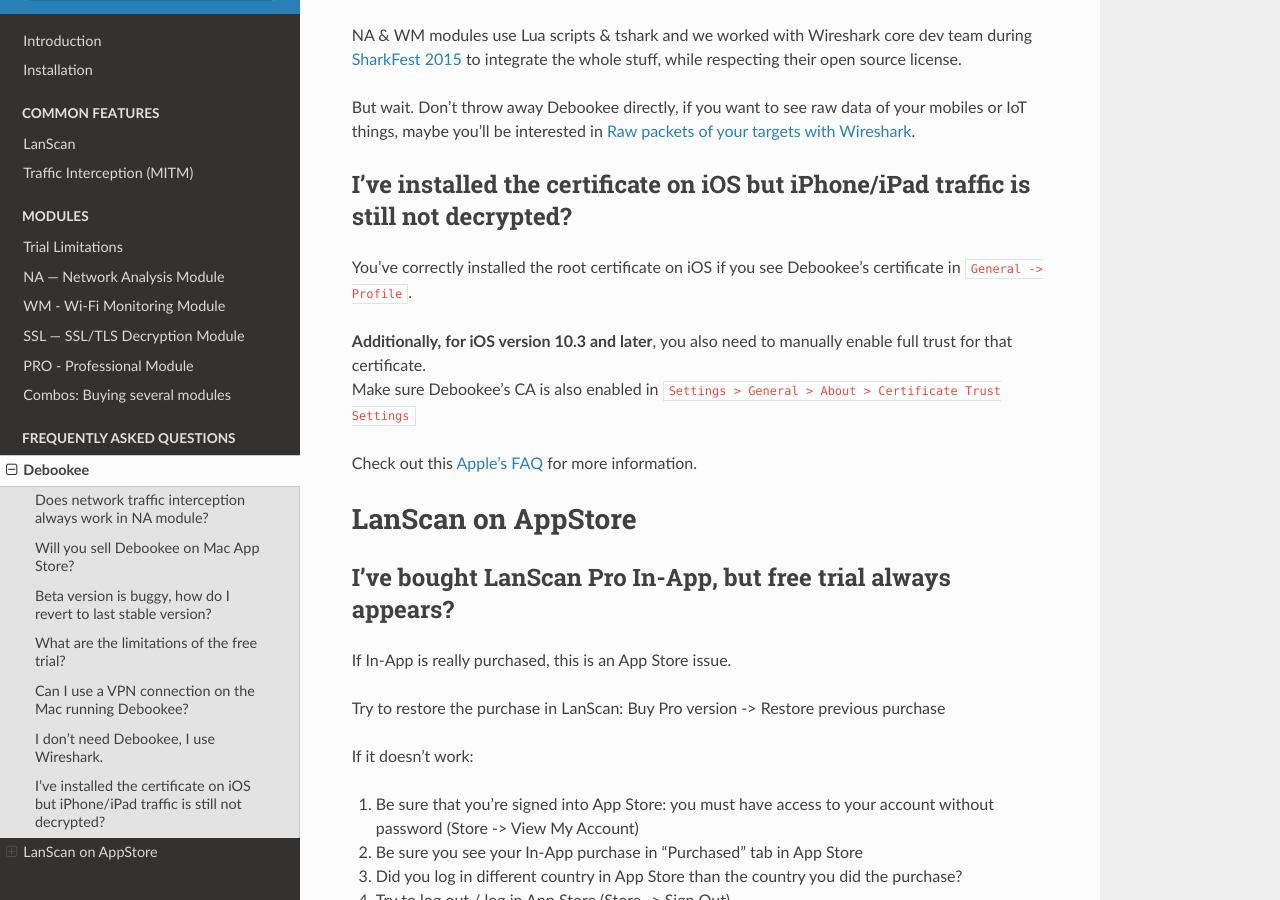
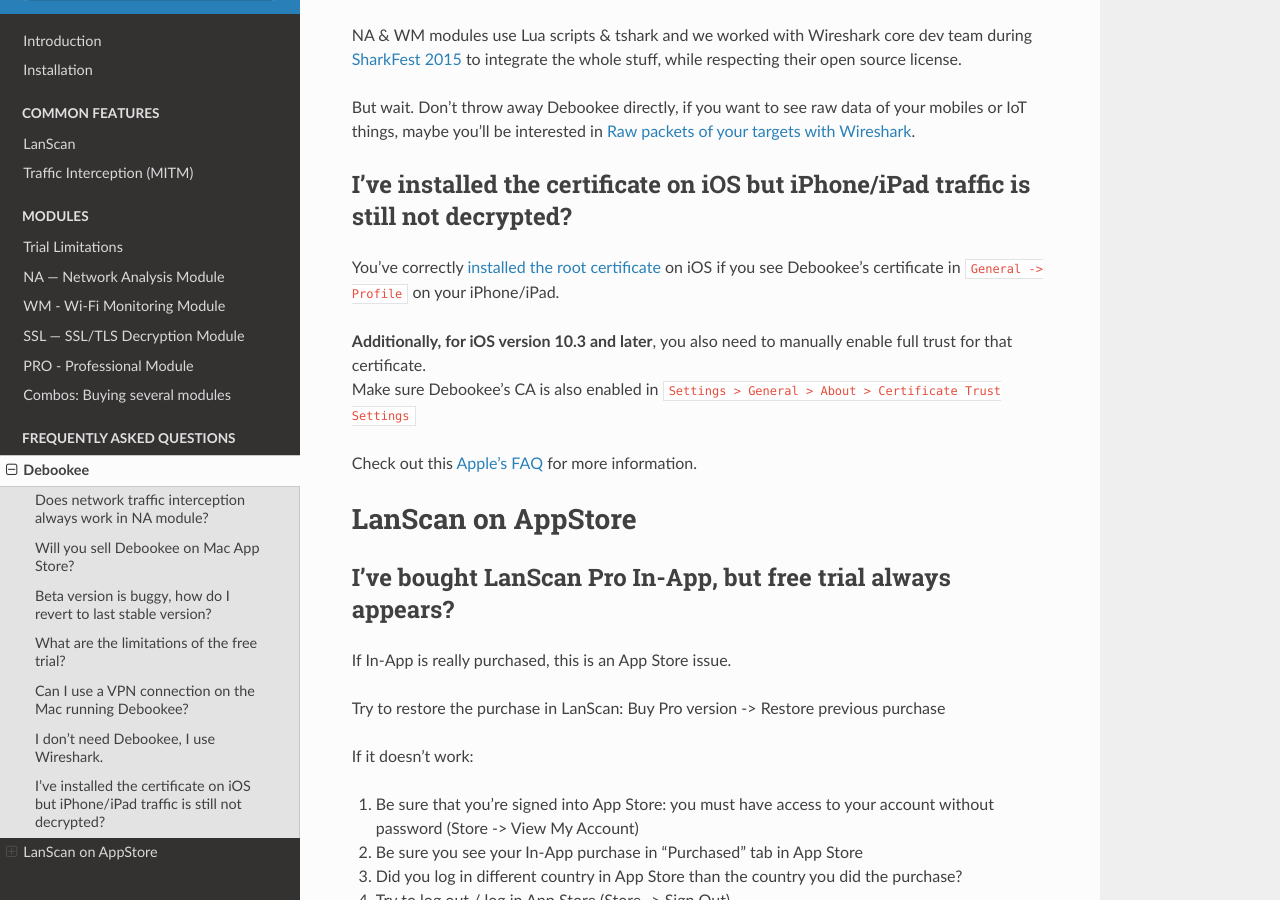
Before and after one commit to iwaxx/debookee, a Sphinx documentation site: the page built from docs/faq.rst, in a window 1280 px wide and 900 px high, scrolled down 1729 px. Built offline with Sphinx 7.4.7 and the Read the Docs theme 2.0.0, drawn with Linux system fonts in a browser that asks for light colours.

Commit message:
Additional link for cert install

```diff
--- a/docs/faq.rst
+++ b/docs/faq.rst
@@ -68,7 +68,7 @@
 
 I've installed the certificate on iOS but iPhone/iPad traffic is still not decrypted?
 -------------------------------------------------------------------------------------
-You've correctly installed the root certificate on iOS if you see Debookee's certificate in ``General -> Profile``.
+You've correctly :ref:`installed the root certificate <module_ssl_ca_install>` on iOS if you see Debookee's certificate in ``General -> Profile`` on your iPhone/iPad.
 
 **Additionally, for iOS version 10.3 and later**, you also need to manually enable full trust for that certificate. |br|
 Make sure Debookee's CA is also enabled in ``Settings > General > About > Certificate Trust Settings``
--- a/docs/module_ssl.rst
+++ b/docs/module_ssl.rst
@@ -72,7 +72,6 @@
 
 .. _module_ssl_ca_install:
 
-
 Installation of Debookee's Certificate Authority (CA)
 -----------------------------------------------------
 
```
